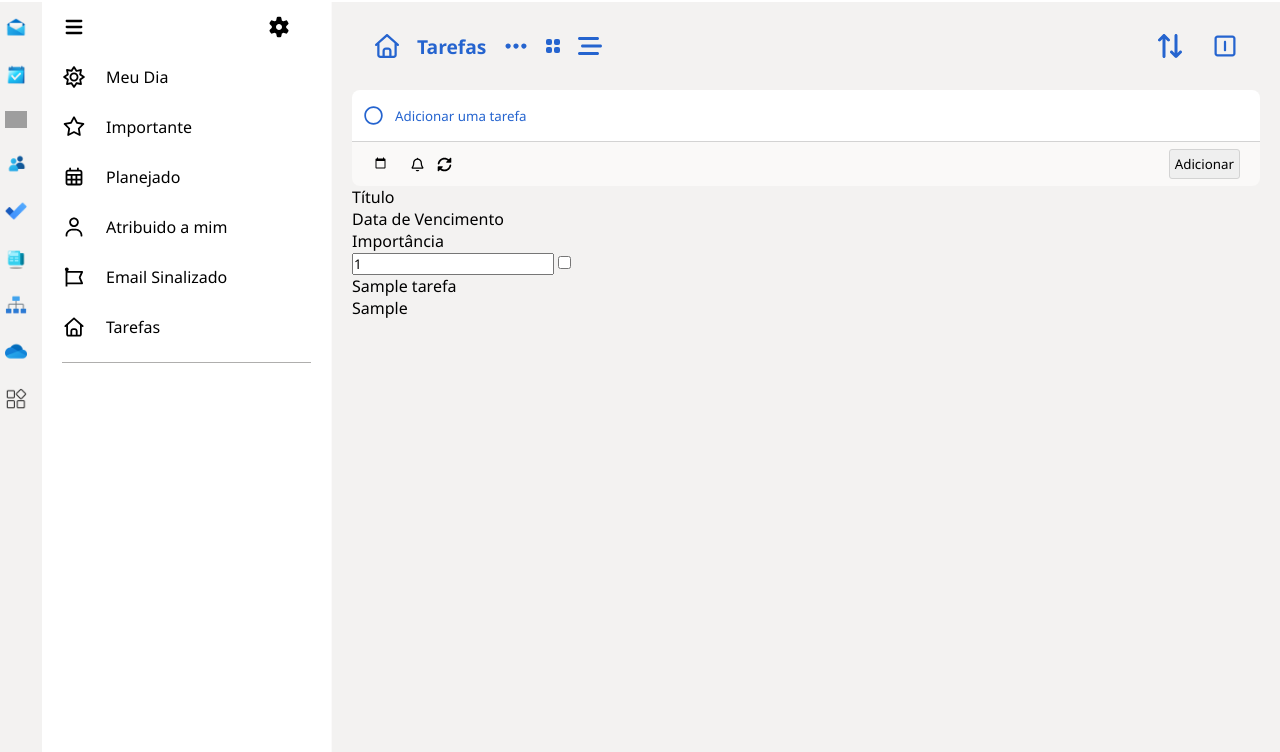
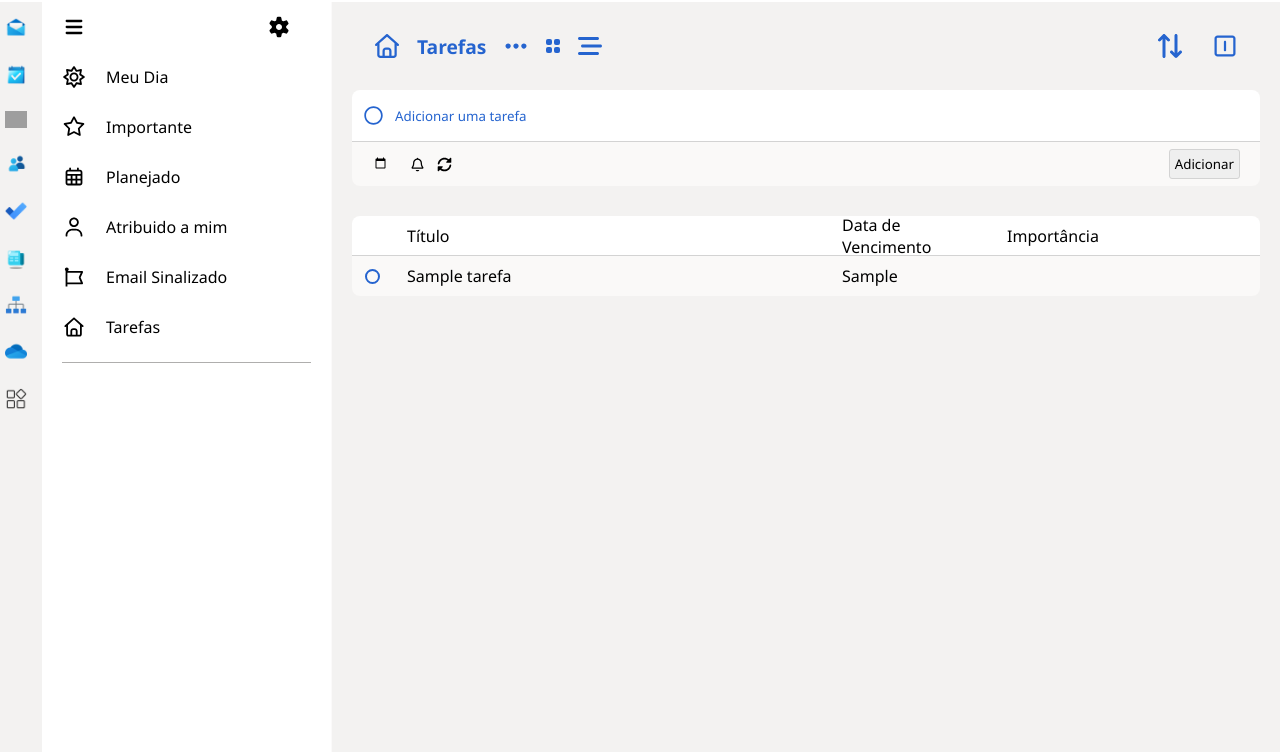
Before and after one commit to raulzinkkj/loading, a PHP site: page / in a window 1280 px wide. Shown: the part 48-800 px from the top of the page. Run offline with PHP 8.4, Linux system fonts and the light colour scheme; tables that the repository leaves empty or names only in its code hold one stand-in row (values such as "Sample post"); grey boxes are pictures that could not be loaded.

Commit message:
Desenvolvimento 2

```diff
--- a/index.php
+++ b/index.php
@@ -2,8 +2,8 @@
 include 'conexao/conexao.php';
 
 if ($_SERVER['REQUEST_METHOD'] === 'POST') {
-    $nome_tarefa = $_POST['nome_tarefa'];
-    $data_tarefa = $_POST['data_tarefa'];
+    $nome_tarefa = $_POST['nome_tarefa'] ?? null;
+    $data_tarefa = $_POST['data_tarefa'] ?? null;
     $estatus_tarefa = 'Pendente';
 
     $sql = "INSERT INTO tarefas (nome_tarefa, data_tarefa, estatus_tarefa)
@@ -261,6 +261,69 @@ if ($_SERVER['REQUEST_METHOD'] === 'POST') {
             border-radius: 3px;
             cursor: pointer;
         }
+
+        .cabecalho {
+            margin-top: 30px;
+            border-bottom: solid 1px lightgray;
+            width: 100%;
+            height: 40px;
+            border-radius: 8px 8px 0 0;
+            display: flex;
+            align-items: center;
+            gap: 15px;
+            background: white;
+        }
+
+        .bolinha {
+            width: 40px;
+            display: flex;
+            align-items: center;
+            justify-content: center;
+        }
+
+        .titulo {
+            width: 420px;
+            display: flex;
+            align-items: center;
+        }
+
+        .data {
+            width: 150px;
+            display: flex;
+            align-items: center;
+        }
+
+        .importancia {
+            width: 100px;
+            display: flex;
+            align-items: center;
+        }
+
+        .linha {
+            width: 100%;
+            height: 40px;
+            border-radius: 0 0 8px 8px;
+            display: flex;
+            align-items: center;
+            background: #FAF9F8;
+            gap: 15px;
+        }
+
+        input[type="checkbox"] {
+            appearance: none;
+            -webkit-appearance: none;
+            width: 15px;
+            height: 15px;
+            border: 2px solid #2564CF;
+            border-radius: 50%;
+            cursor: pointer;
+        }
+
+        .cel_linha form {
+            display: flex;
+            justify-content: center;
+            align-items: center;
+        }
     </style>
 </head>
 
@@ -389,23 +452,24 @@ if ($_SERVER['REQUEST_METHOD'] === 'POST') {
 
                 if ($stmt_mostra->rowCount() > 0) {
                     echo "<div class='cabecalho'>";
-                    echo "<div class='cel_cabecalho'></div>";
-                    echo "<div class='cel_cabecalho'>Título</div>";
-                    echo "<div class='cel_cabecalho'>Data de Vencimento</div>";
-                    echo "<div class='cel_cabecalho'>Importância</div>";
+                    echo "<div class='cel_cabecalho bolinha'></div>";
+                    echo "<div class='cel_cabecalho titulo'>Título</div>";
+                    echo "<div class='cel_cabecalho data'>Data de Vencimento</div>";
+                    echo "<div class='cel_cabecalho importancia'>Importância</div>";
                     echo "</div>"; //Fechamento da div cabeçalho
                 }
 
                 while ($linha = $stmt_mostra->fetch(PDO::FETCH_ASSOC)) {
                     echo "<div class='linha'>";
-                    echo "<div class='cel_linha>";
+                    echo "<div class='cel_linha bolinha'>";
                     echo "<form action='mudar_estatus.php' method='get'>
-                            <input type='text' value='{$linha['id_tarefa']}' name='id_tarefa'>
-                            <input type='checkbox' name='estatus_tarefa' value='1' onchange='this.form.submit()'>
+                            <input type='hidden' value='{$linha['id_tarefa']}' name='id_tarefa'>
+                            <input type='checkbox' name='estatus_tarefa' value='Concluido' onchange='this.form.submit()'>
                           </form>";
                     echo "</div>"; //fechamento da div cel_linha do formulario
-                    echo "<div class='cel_linha'>{$linha['nome_tarefa']}</div>";
-                    echo "<div class='cel_linha'>{$linha['data_tarefa']}</div>";
+                    echo "<div class='cel_linha titulo'>{$linha['nome_tarefa']}</div>";
+                    echo "<div class='cel_linha data'>{$linha['data_tarefa']}</div>";
+                    echo "<div class='cel_linha importancia'></div>";
                     echo "</div>"; //fechamento da div linha
                 }
                 ?>
--- /dev/null
+++ b/rastunho.php
@@ -0,0 +1,4 @@
+<form action='mudar_estatus.php' method='get'>
+    <input type='text' value='{$linha[' id_tarefa']}' name='id_tarefa'>
+    <input type='checkbox' name='estatus_tarefa' value='Concluido' onchange='this.form.submit()'>
+</form>
```
